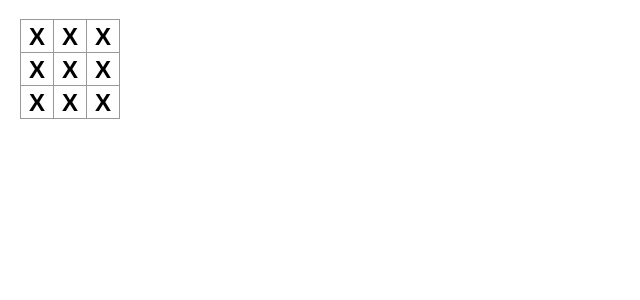
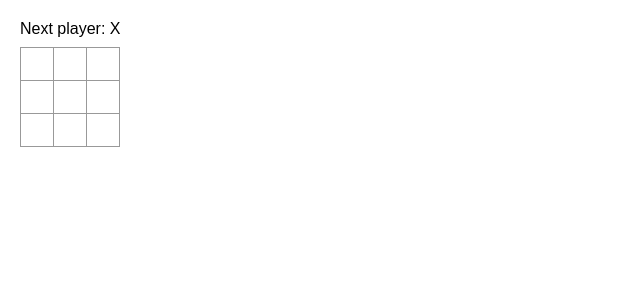
Before and after one commit to SalamanderCtesiphon/beta-docs-react, a React (Create React App) app: page / in a window 1280 px wide. Shown: the top 300 px of the page, without its empty margins (0-640 px from the left). Built offline with nearby package versions, Linux system fonts and the light colour scheme.

Commit message:
following along

```diff
--- a/src/App.js
+++ b/src/App.js
@@ -1,22 +1,84 @@
-export default function Square() {
+import { useState } from "react";
+
+
+function Square({ value, onSquareClick }) {
+
+  return (
+    <button
+      className="square"
+      onClick={onSquareClick}
+    >
+      {value}
+    </button>
+  );
+}
+
+
+export default function Board() {
+  const [xIsNext, setXIsNext] = useState(true);
+  const [squares, setSquares] = useState(Array(9).fill(null));
+
+  function handleClick(i) {
+    if (squares[i] || calculateWinner(squares)) {
+      return;
+    }
+    const nextSquares = squares.slice();
+    if (xIsNext) {
+      nextSquares[i] = "X";
+    } else {
+      nextSquares[i] = "O";
+    }
+    setSquares(nextSquares);
+    setXIsNext(!xIsNext)
+  }
+
+  const winner = calculateWinner(squares);
+  let status;
+  if (winner) {
+    status = "Winner: " + winner;
+  } else {
+    status = "Next player: " + (xIsNext ? "X" : "O");
+  }
+
   return (
     <div>
+      <div className="status">{status}</div>
       <div className="board-row">
-        <button className="square">X</button>
-        <button className="square">X</button>
-        <button className="square">X</button>
+        <Square value={squares[0]} onSquareClick={() => handleClick(0)}/>
+        <Square value={squares[1]} onSquareClick={() => handleClick(1)}/>
+        <Square value={squares[2]} onSquareClick={() => handleClick(2)}/>
       </div>
       <div className="board-row">
-        <button className="square">X</button>
-        <button className="square">X</button>
-        <button className="square">X</button>
+        <Square value={squares[3]} onSquareClick={() => handleClick(3)}/>
+        <Square value={squares[4]} onSquareClick={() => handleClick(4)}/>
+        <Square value={squares[5]} onSquareClick={() => handleClick(5)}/>
       </div>
       <div className="board-row">
-        <button className="square">X</button>
-        <button className="square">X</button>
-        <button className="square">X</button>
+        <Square value={squares[6]} onSquareClick={() => handleClick(6)}/>
+        <Square value={squares[7]} onSquareClick={() => handleClick(7)}/>
+        <Square value={squares[8]} onSquareClick={() => handleClick(8)}/>
       </div>
 
     </div>
   );
 }
+
+function calculateWinner(squares) {
+  const lines = [
+    [0, 1, 2],
+    [3, 4, 5],
+    [6, 7, 8],
+    [0, 3, 6],
+    [1, 4, 7],
+    [2, 5, 8],
+    [0, 4, 8],
+    [2, 4, 6]
+  ];
+  for (let i = 0; i < lines.length; i++) {
+    const [a, b, c] = lines[i];
+    if (squares[a] && squares[a] === squares[b] && squares[a] === squares[c]) {
+      return squares[a];
+    }
+  }
+  return null;
+}
```
